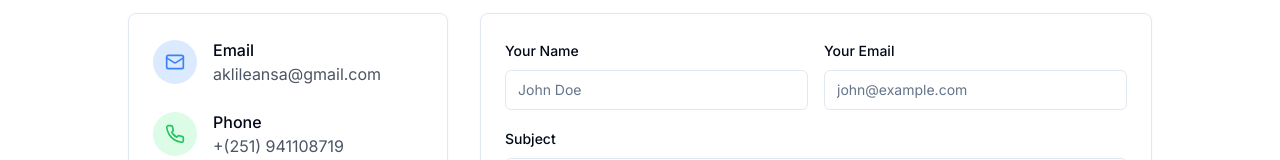
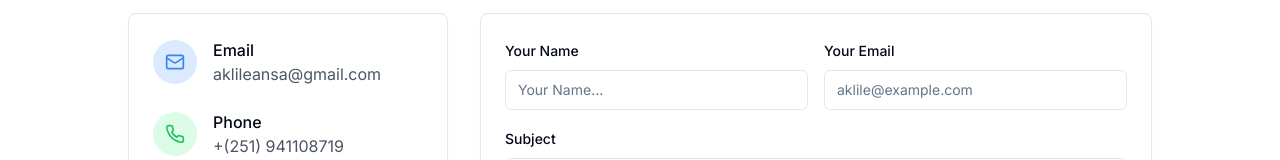
Before and after one commit to Aklile612/portfolio-web, a Next.js app: page / in a window 1280 px wide. Shown: the part 3836-3996 px from the top of the page. Built offline with nearby package versions, Linux system fonts and the light colour scheme.

Commit message:
third Commit

```diff
--- a/app/page.tsx
+++ b/app/page.tsx
@@ -431,13 +431,13 @@ export default function Home() {
                         <label htmlFor="name" className="text-sm font-medium">
                           Your Name
                         </label>
-                        <Input id="name" name="name" placeholder="John Doe" required />
+                        <Input id="name" name="name" placeholder="Your Name..." required />
                       </div>
                       <div className="space-y-2">
                         <label htmlFor="email" className="text-sm font-medium">
                           Your Email
                         </label>
-                        <Input id="email" name="email" type="email" placeholder="john@example.com" required />
+                        <Input id="email" name="email" type="email" placeholder="aklile@example.com" required />
                       </div>
                     </div>
 
```
